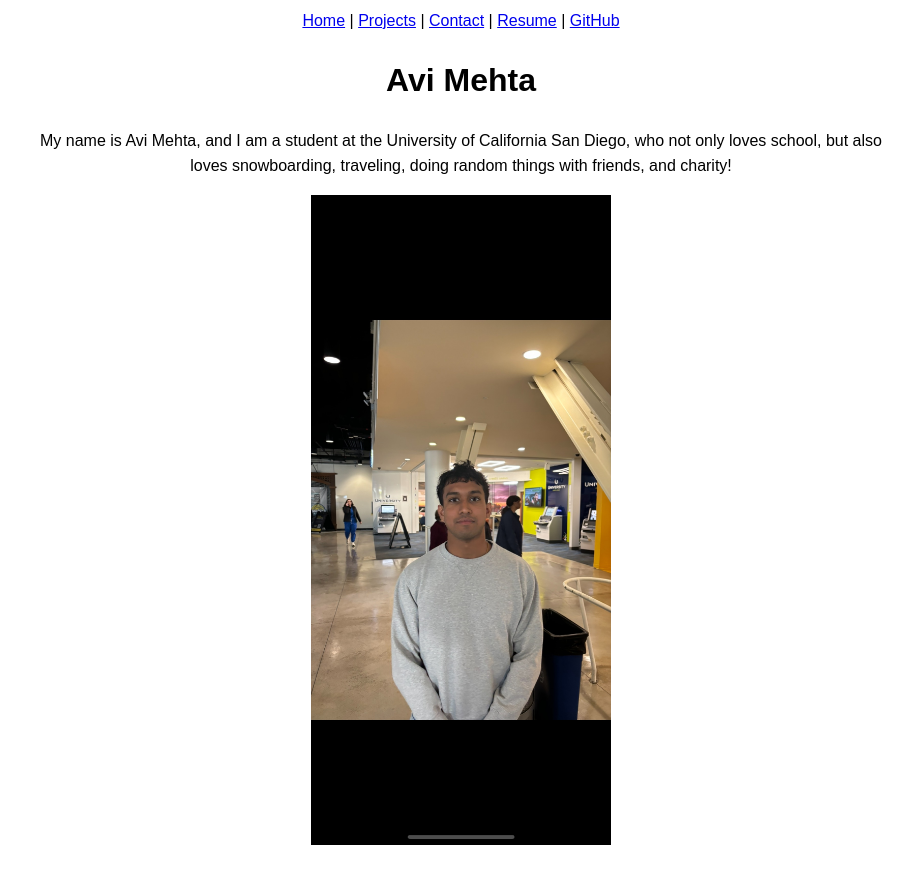
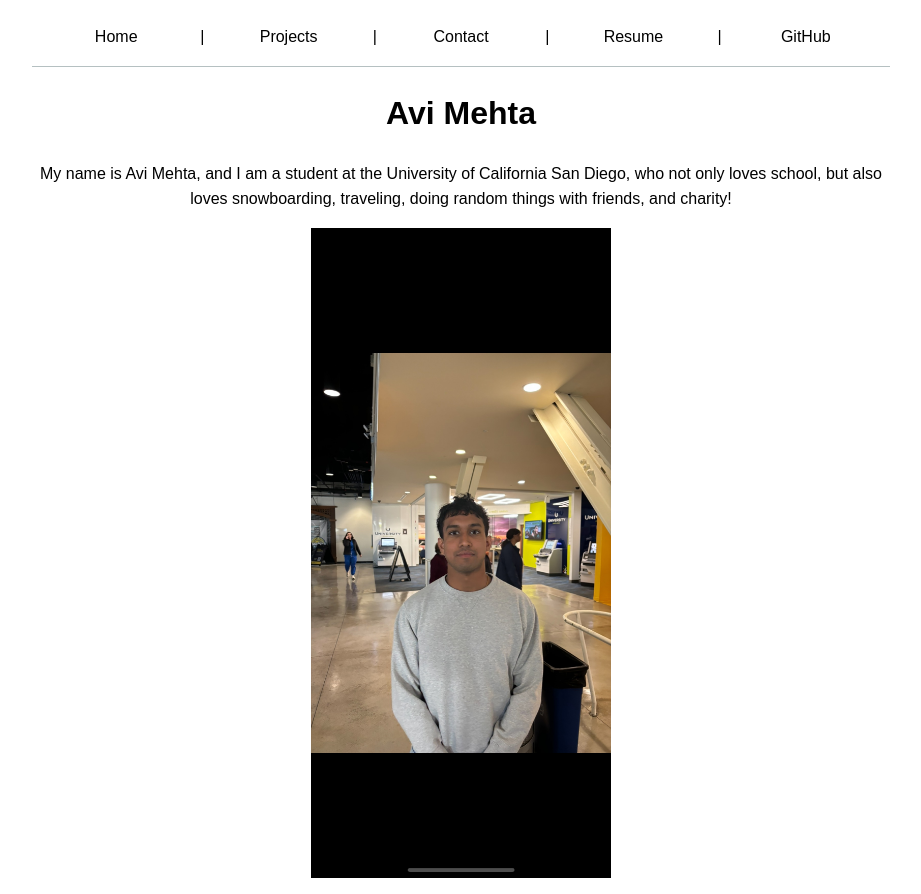
Before and after one commit to avimehta30/portfolio, a plain HTML site: page index.html in a window 1280 px wide. Shown: the whole page, without its empty margins (179-1100 px from the left). Before the commit the page ends 861 px from the top, so only its background shows below. Drawn offline with Linux system fonts and the light colour scheme.

Commit message:
Update style.css

```diff
--- a/style.css
+++ b/style.css
@@ -1,3 +1,4 @@
+/* Existing styles for the body */
 body {
   font-family: Arial, sans-serif; /* Or your chosen font */
   line-height: 1.6; /* Good readability */
@@ -6,3 +7,42 @@ body {
   padding-inline: 1em; /* Prevent content from touching the edges */
   text-align: center; /* Center align all content */
 }
+
+/* Define the accent color */
+:root {
+  --color-accent: oklch(65% 50% 0); /* Accent color for hover and active states */
+}
+
+html {
+  accent-color: var(--color-accent); /* Apply accent color globally */
+}
+
+/* Navigation bar styles */
+nav {
+  display: flex; /* Use Flexbox for layout */
+  justify-content: space-around; /* Spread links evenly */
+  align-items: center; /* Center links vertically */
+  margin-bottom: 1em; /* Add spacing below the navigation bar */
+  border-bottom: 1px solid oklch(80% 3% 200); /* Subtle bottom border */
+  padding: 0.5em 0; /* Add padding inside the nav bar */
+}
+
+nav a {
+  text-decoration: none; /* Remove underline */
+  color: inherit; /* Use the same text color as the parent */
+  text-align: center; /* Center text inside the links */
+  flex: 1; /* Make all links take equal width */
+  padding: 0.5em; /* Add padding inside each link */
+  border-bottom: 0; /* Remove default border */
+  transition: all 0.3s ease-in-out; /* Smooth hover effects */
+}
+
+nav a.current {
+  border-bottom: 0.4em solid oklch(80% 3% 200); /* Highlight active page */
+  padding-bottom: 0.1em; /* Reduce bottom padding to counter the border */
+}
+
+nav a:hover {
+  border-bottom: 0.4em solid var(--color-accent); /* Highlight hover with accent color */
+  background-color: oklch(95% 5% 0); /* Subtle background on hover */
+}
```
